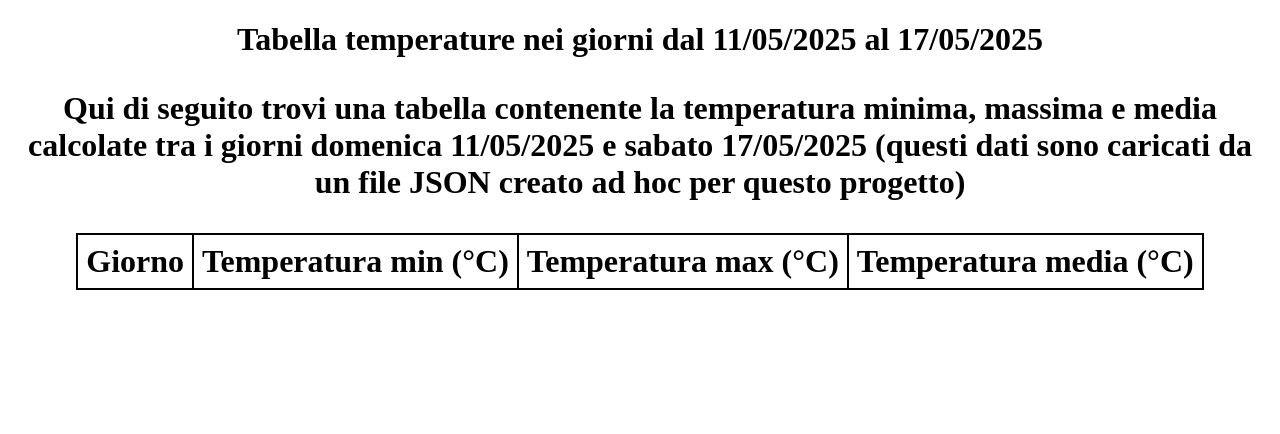
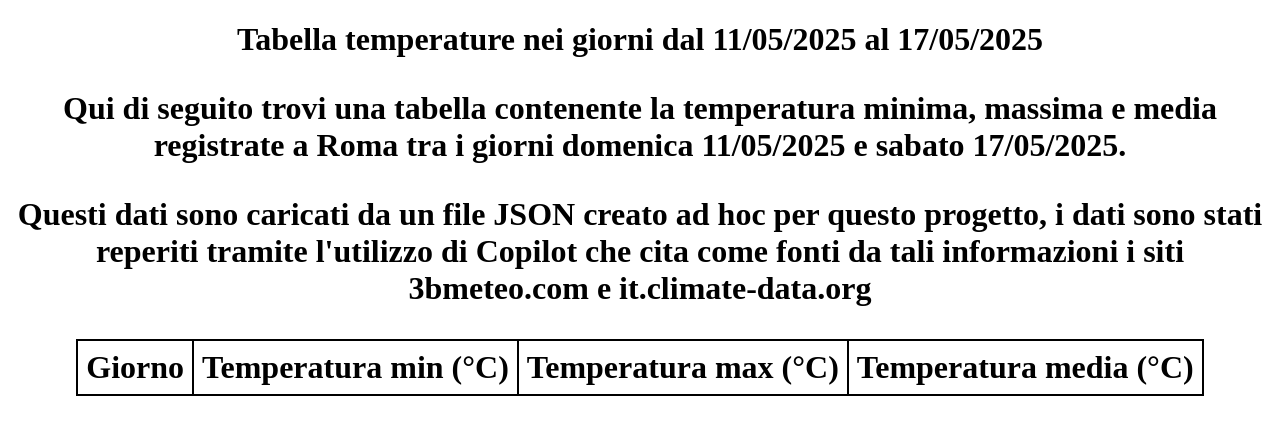
Before and after one commit to ValerioNanni/Progetto_TPSI, a plain HTML site: page index.html in a window 1280 px wide. Drawn offline with Linux system fonts and the light colour scheme.

Commit message:
Update index.html

```diff
--- a/index.html
+++ b/index.html
@@ -17,7 +17,8 @@
 </head>
 <body>
     <h1 align="center">Tabella temperature nei giorni dal 11/05/2025 al 17/05/2025</h>
-    <p align="center">Qui di seguito trovi una tabella contenente la temperatura minima, massima e media calcolate tra i giorni domenica 11/05/2025 e sabato 17/05/2025 (questi dati sono caricati da un file JSON creato ad hoc per questo progetto)</p>
+    <p align="center">Qui di seguito trovi una tabella contenente la temperatura minima, massima e media registrate a Roma tra i giorni domenica 11/05/2025 e sabato 17/05/2025.</p>
+        <p>Questi dati sono caricati da un file JSON creato ad hoc per questo progetto, i dati sono stati reperiti tramite l'utilizzo di Copilot che cita come fonti da tali informazioni i siti 3bmeteo.com e it.climate-data.org</p>
     <table id="tempTable">
         <thead>
             <tr><th>Giorno</th><th>Temperatura min (°C)</th><th>Temperatura max (°C)</th><th>Temperatura media (°C)</th></tr>
@@ -27,7 +28,7 @@
     </table>
 
     <script>
-        const url= '';
+        const url= 'https://raw.githubusercontent.com/ValerioNanni/Progetto_TPSI/refs/heads/main/meteo.json';
 
         fetch(url)
             .then(response => {
```
